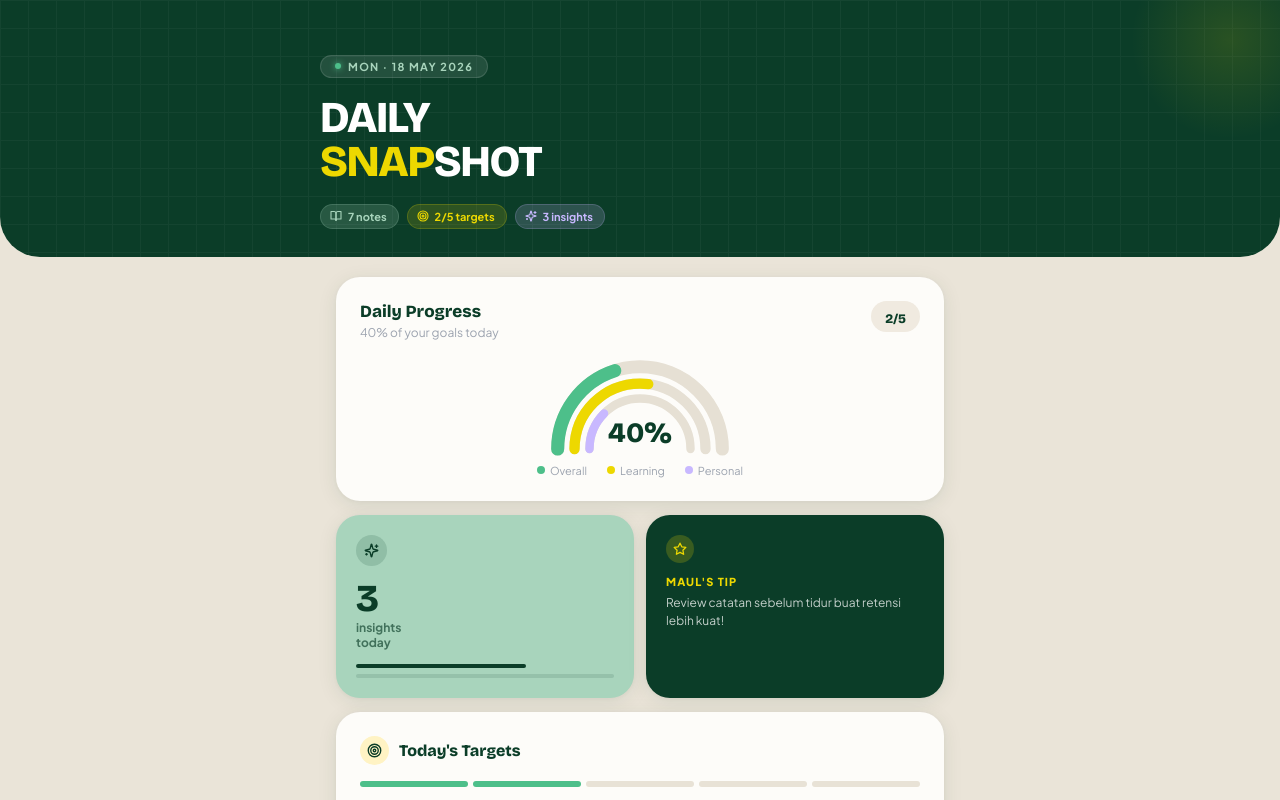
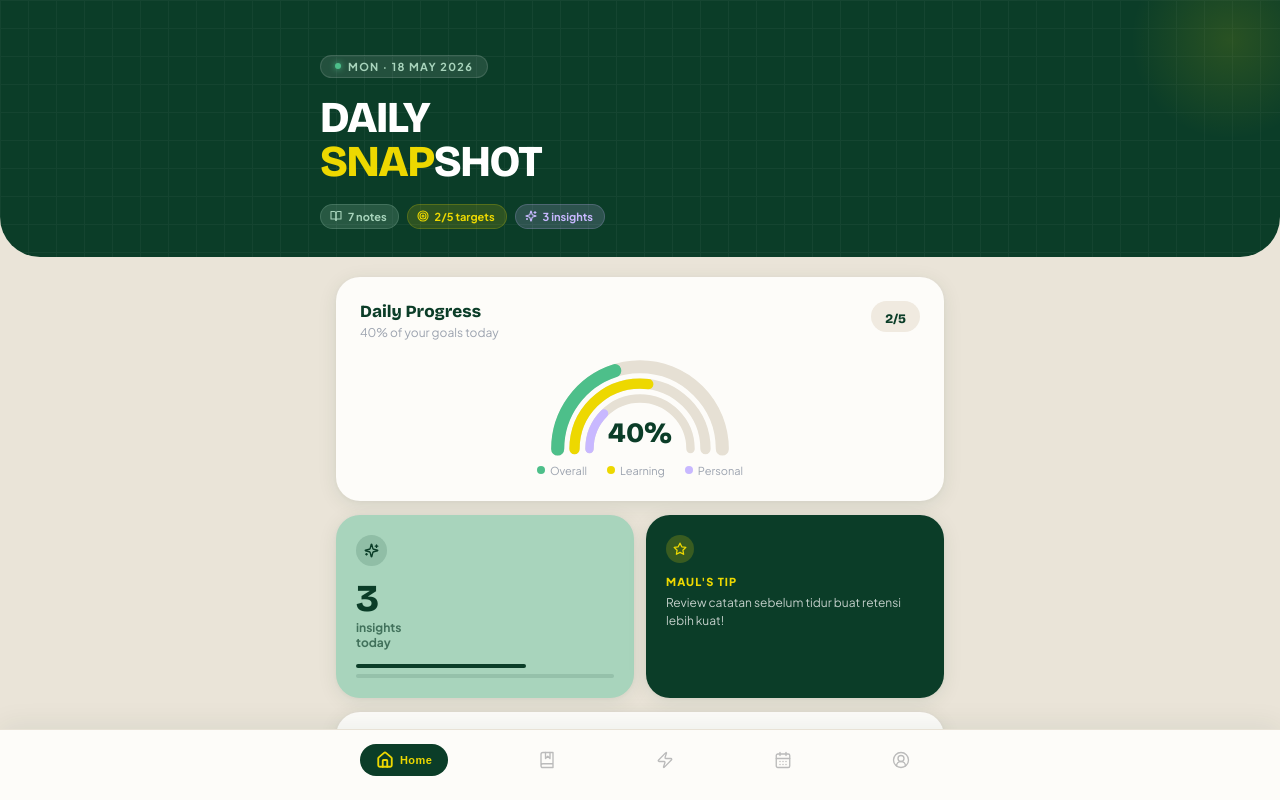
Before and after one commit to CahNdesoID/levelup-maull, a React (Vite) app: page / in a window 1280 px wide. Shown: the top 800 px of the page. Built offline with nearby package versions, Linux system fonts and the light colour scheme.

Commit message:
update v3

```diff
--- a/src/App.tsx
+++ b/src/App.tsx
@@ -1,5 +1,4 @@
-// @ts-nocheck
-import { useState, useRef } from "react";
+import { useState, useRef, useEffect } from "react";
 import {
   Home, BookMarked, Zap, CalendarDays, UserCircle2,
   ChevronRight, Plus, Check, Target, BookOpen,
@@ -285,16 +284,30 @@ const dateScore = s => {
   return MSHORT.indexOf(m) * 31 + parseInt(d);
 };
 
+/* ─── LOCALSTORAGE HELPERS ───────────────────────────────── */
+const load = (key, fallback) => {
+  try { const v = localStorage.getItem(key); return v ? JSON.parse(v) : fallback; }
+  catch { return fallback; }
+};
+const save = (key, val) => {
+  try { localStorage.setItem(key, JSON.stringify(val)); } catch {}
+};
+
 /* ═══════════════════════════════════════════════════════════
    MAIN APP
 ═══════════════════════════════════════════════════════════ */
 export default function App() {
-  const [tab, setTab]         = useState("home");
-  const [data, setData]       = useState(INIT);
-  const [userName, setUserName] = useState("Maul");
-  const [avatar, setAvatar]   = useState({ type:"initial", value:"" }); // "initial"|"photo"|"emoji"
-  const fileRef               = useRef(null);
-  const [noteView, setNoteView] = useState(null);  // null | "general" | groupId(number)
+  const [tab, setTab]           = useState("home");
+  const [data, setData]         = useState(() => load("lum_data", INIT));
+  const [userName, setUserName] = useState(() => load("lum_name", "Maul"));
+  const [avatar, setAvatar]     = useState(() => load("lum_avatar", { type:"initial", value:"" }));
+  const fileRef                 = useRef(null);
+  const [noteView, setNoteView] = useState(null);
+
+  /* persist to localStorage on every change */
+  useEffect(() => { save("lum_data",   data);     }, [data]);
+  useEffect(() => { save("lum_name",   userName); }, [userName]);
+  useEffect(() => { save("lum_avatar", avatar);   }, [avatar]);  // null | "general" | groupId(number)
   const [modal, setModal]     = useState(null);
   const [gid, setGid]         = useState(null);    // group id for addNote
   const [f, setF]             = useState({ title:"", body:"", emoji:"", name:"", learn:"", target:"", time:"", stitle:"", sdesc:"", newName:"" });
@@ -1068,15 +1081,19 @@ export default function App() {
     <>
       <FontLoader/>
       <div style={{ minHeight:"100vh", display:"flex", flexDirection:"column", background:T.bg }}>
-        <div style={{ flex:1, overflow:"hidden", display:"flex", flexDirection:"column" }}>
+        <div style={{ flex:1, overflow:"hidden", display:"flex", flexDirection:"column", paddingBottom:72 }}>
           {tab==="home"     && <HomeScreen/>}
           {tab==="notes"    && <NotesScreen/>}
           {tab==="learn"    && <LearnScreen/>}
           {tab==="schedule" && <ScheduleScreen/>}
           {tab==="profile"  && <ProfileScreen/>}
         </div>
-        <nav style={{ flexShrink:0, background:T.surf, borderTop:`1px solid ${T.border}`,
-          boxShadow:"0 -4px 28px rgba(11,61,40,.07)", padding:"10px 8px 20px" }}>
+        <nav style={{
+          position:"fixed", bottom:0, left:0, right:0, zIndex:50,
+          background:T.surf, borderTop:`1px solid ${T.border}`,
+          boxShadow:"0 -4px 28px rgba(11,61,40,.07)",
+          padding:"10px 8px 20px",
+        }}>
           <div style={{ display:"flex", justifyContent:"space-around", alignItems:"center", maxWidth:640, margin:"0 auto" }}>
             {navs.map(({ id, Icon, label }) => (
               <NavItem key={id} icon={Icon} label={label} active={tab===id}
```
